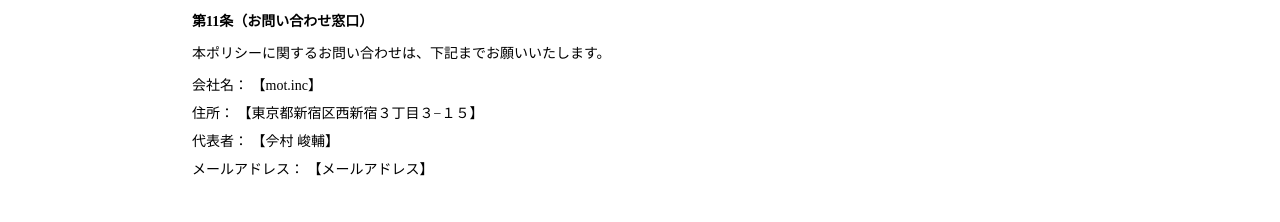
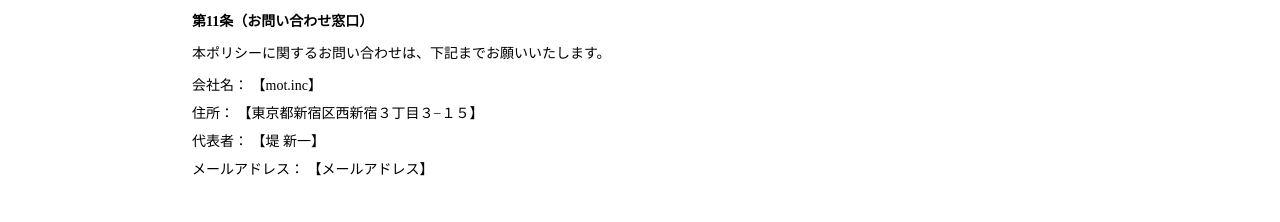
Before and after one commit to srmugi/mot-landing-page, a Next.js app: page /policy in a window 1280 px wide. Shown: the part 2540-2762 px from the top of the page. Built offline with nearby package versions, Linux system fonts and the light colour scheme.

Commit message:
Update policy.js
堤 新一　に変更

```diff
--- a/pages/policy.js
+++ b/pages/policy.js
@@ -149,7 +149,7 @@
             <div className="space-y-2">
               <div>会社名： 【mot.inc】</div>
               <div>住所： 【東京都新宿区西新宿３丁目３−１５】</div>
-              <div>代表者： 【𫝆村 峻輔】</div>
+              <div>代表者： 【堤 新一】</div>
               <div>メールアドレス： 【メールアドレス】</div>
             </div>
           </div>
```
